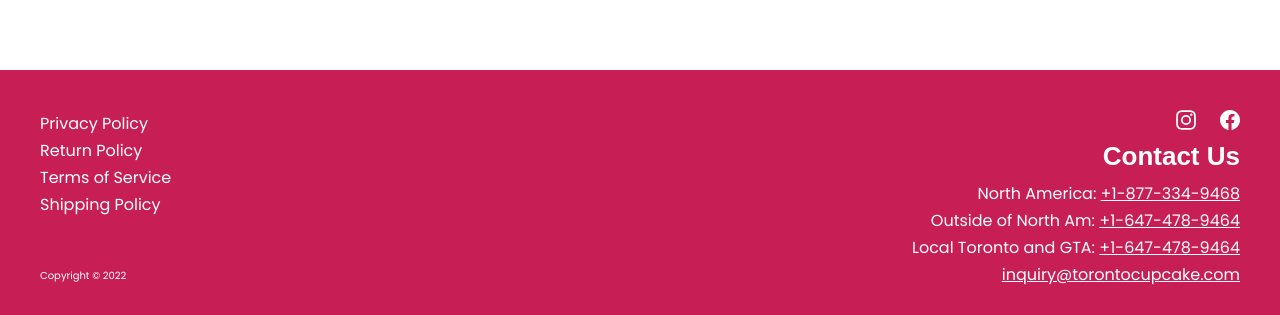
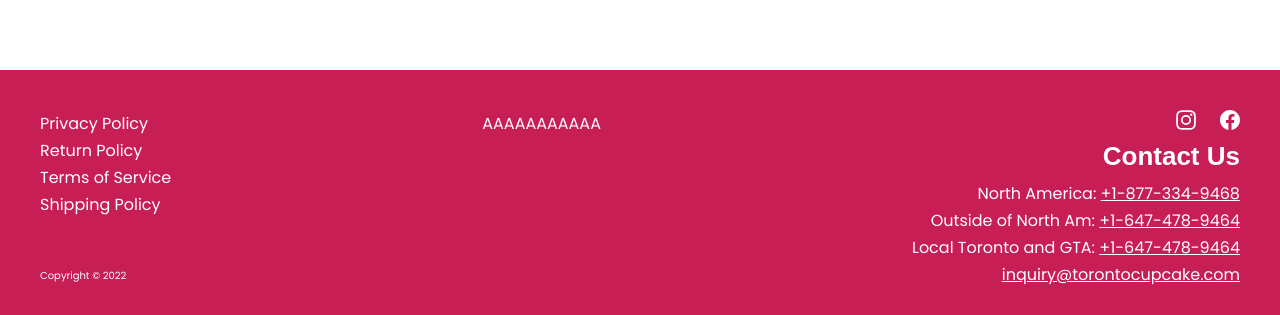
Before and after one commit to arau0029/mtm6201-midterm, a plain HTML site: page faqs.html in a window 1280 px wide. Shown: the part 1424-1739 px from the top of the page. Drawn offline with Linux system fonts and the light colour scheme; a web font is replaced by a local one.

Commit message:
tests git push

```diff
--- a/faqs.html
+++ b/faqs.html
@@ -108,6 +108,8 @@
                 </ul>
             </div>
         </div>
+
+        AAAAAAAAAAA
         <div class="footer-policy">
             <ul>
                 <li><a href="#" class="policy">Privacy Policy</a></li>
```
